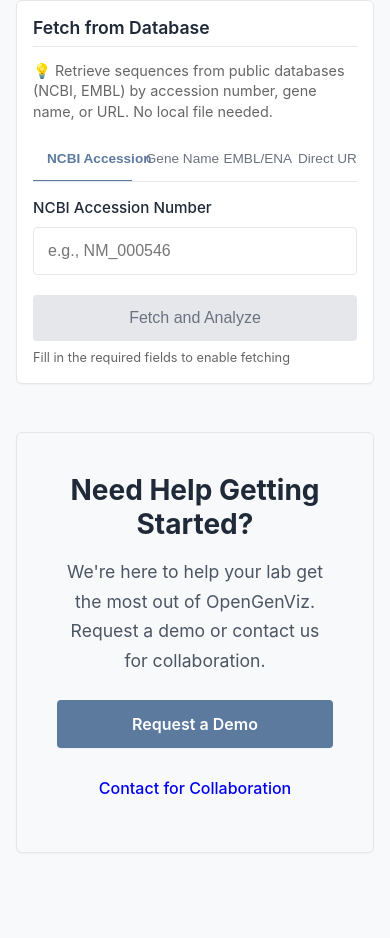
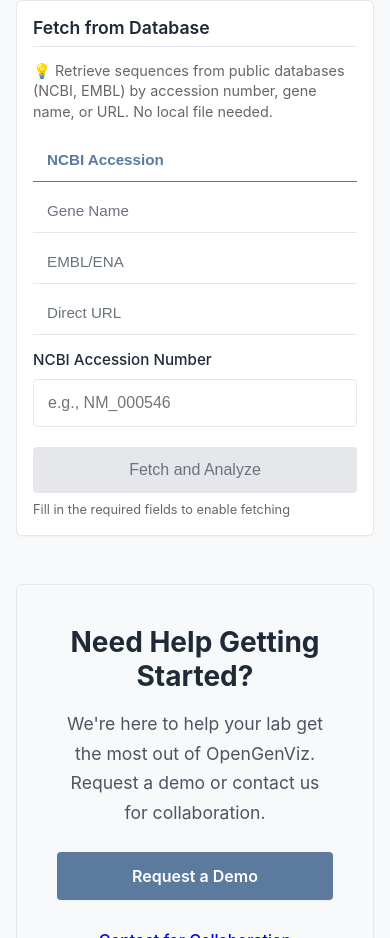
Before and after one commit to biodev-anjali/opengenviz, a React (Vite) app in the folder frontend/: page / in a window 390 px wide. Shown: the part 3060-3998 px from the top of the page. Before the commit the page ends 3961 px from the top, so only its background shows below. Built offline with nearby package versions, Linux system fonts and the light colour scheme; no server answers.

Commit message:
commit message

```diff
--- a/frontend/src/styles/App.css
+++ b/frontend/src/styles/App.css
@@ -1645,18 +1645,35 @@
   }
 
   .nav-mobile {
-    display: block;
-    width: 100%;
-    left: 0;
-    right: 0;
+    /* Make mobile nav flow in document to avoid overlap with header
+       and ensure it takes full width below the header */
+    display: none;
+    position: static;
+    width: 100%;
+    left: auto;
+    right: auto;
     border-radius: 0;
-    margin-top: 0;
+    margin-top: 0.5rem;
+    box-shadow: none;
+    background: var(--color-header);
   }
 
   .nav-link-mobile {
     min-height: 48px;
-    padding: 1rem 1.5rem;
+    padding: 0.9rem 1rem;
     font-size: 1rem;
+    display: flex;
+    align-items: center;
+    gap: 0.75rem;
+    touch-action: manipulation;
+  }
+
+  /* when mobile menu is toggled open, show the stacked nav under header */
+  .nav-mobile.open {
+    display: block;
+    opacity: 1;
+    transform: none;
+    pointer-events: all;
   }
 
   /* Page container */
@@ -2140,13 +2157,24 @@
 
   /* Tabs on mobile */
   .tabs {
-    gap: 0;
+    /* Stack tabs vertically on small screens to avoid horizontal overflow */
+    display: flex;
+    flex-direction: column;
+    gap: 0.5rem;
+    border-bottom: none;
+    overflow: visible;
   }
 
   .tab {
     padding: 0.75rem 0.875rem;
-    font-size: 0.85rem;
+    font-size: 0.95rem;
     min-height: 44px;
+    width: 100%;
+    text-align: left;
+    white-space: normal;
+    border-bottom: 1px solid var(--color-border);
+    background: transparent;
+    justify-content: flex-start;
   }
 
   /* Helper text */
```
